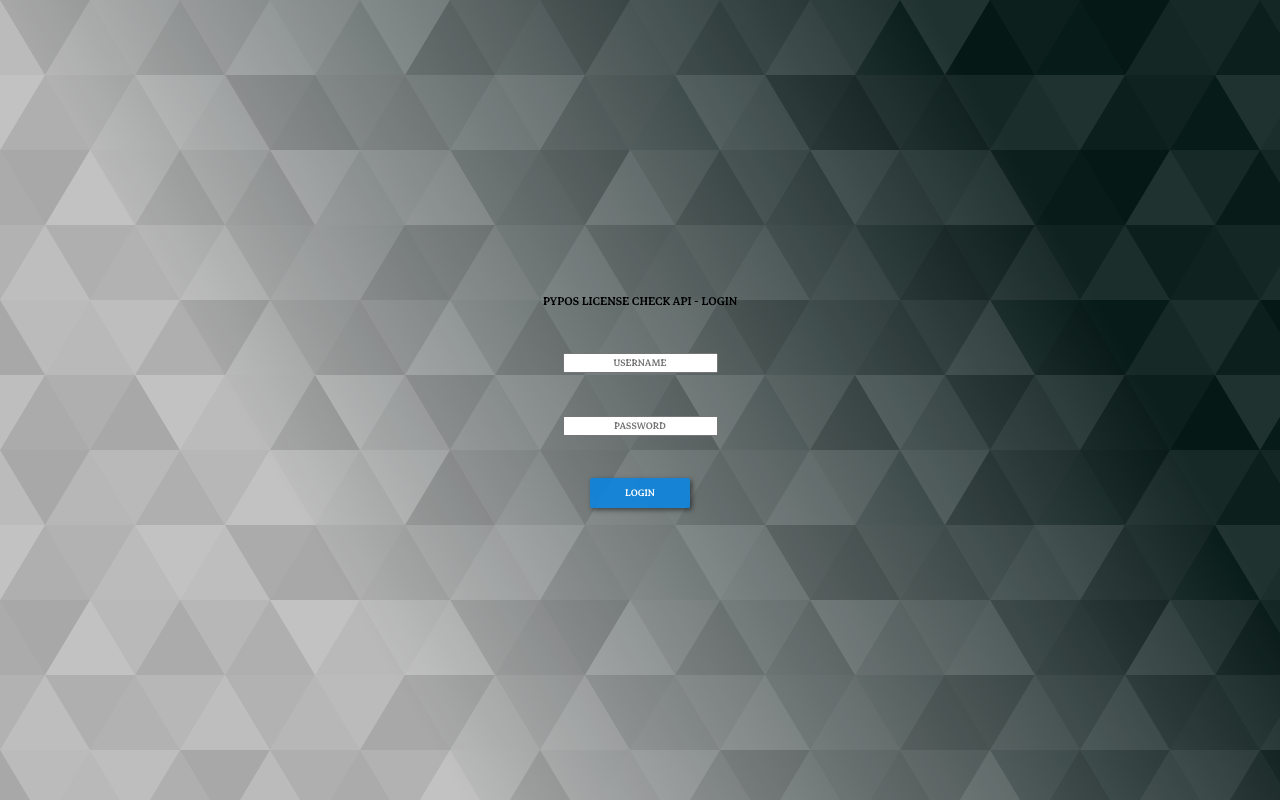
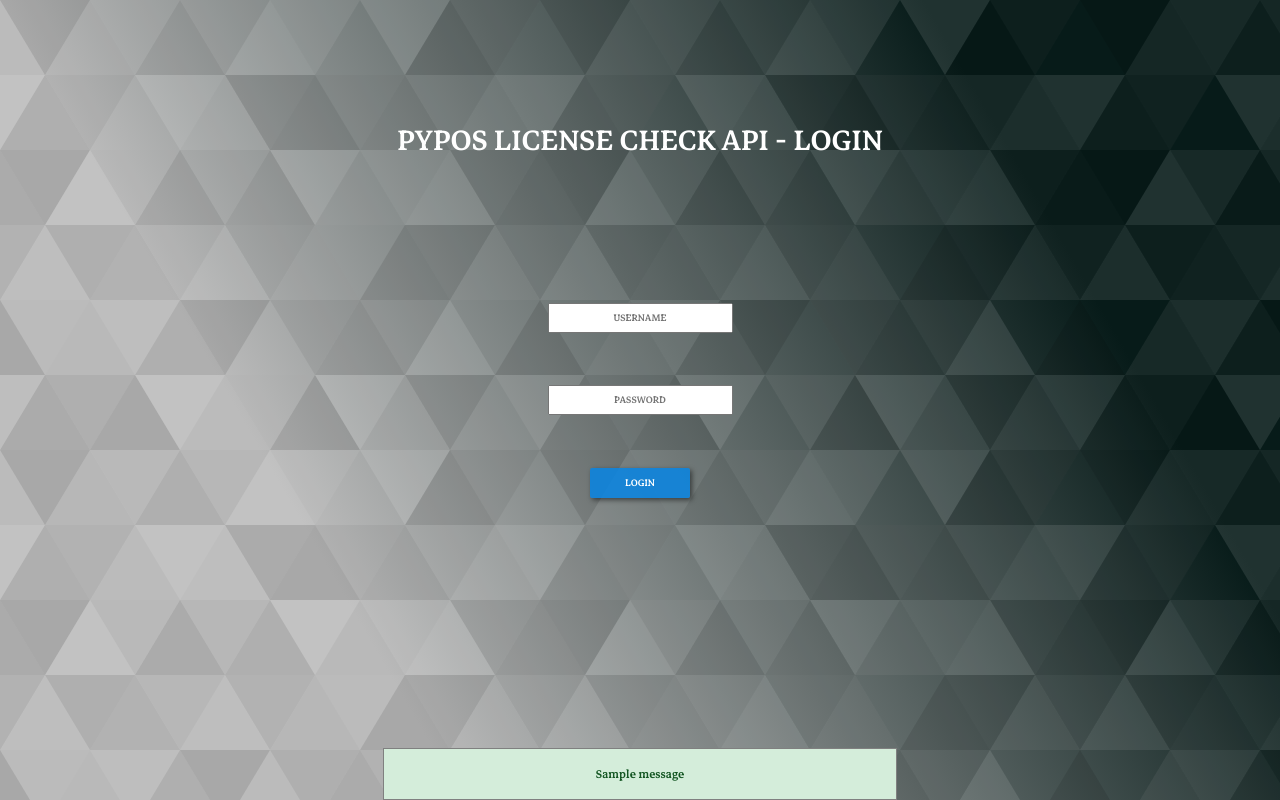
Before and after one commit to Ahmed-ft/PYPOS-LICENSE-CHECK, a Flask app: page /login in a window 1280 px wide. Run offline with Flask 2, Linux system fonts and the light colour scheme; tables that the repository leaves empty hold one stand-in row (values such as "Sample post"); one stand-in notice (Sample message) is shown.

Commit message:
no comment

```diff
--- a/root/main/templates/main/login.html
+++ b/root/main/templates/main/login.html
@@ -1,5 +1,6 @@
 <!DOCTYPE html>
 <html lang="en">
+
 <head>
 
     <meta charset="UTF-8">
@@ -12,17 +13,35 @@
 
 <body>
 
+    <span class="w100 center" style="text-align: center; top: 140px; font-size: 40px; color: white;">PYPOS LICENSE CHECK API - LOGIN</span>
+
     <form style="width: 300px; height: 300px;" class="center flex-c-c-se" action="/login" method="post">
 
-        <span>PYPOS LICENSE CHECK API - LOGIN</span>
-
-        <input type="text" name="username" placeholder="USERNAME" id="">
-        <input type="password" name="password" placeholder="PASSWORD" id="">
+        <input style="padding: 5px 15px;" type="text" name="username" placeholder="USERNAME">
+        <input style="padding: 5px 15px;" type="password" name="password" placeholder="PASSWORD">
 
         <button type="submit" class="btn blue_btn">LOGIN</button>
 
     </form>
 
+    {% with messages = get_flashed_messages(with_categories=true) %}
+
+        {% if messages %}
+
+            {% for category, message in messages %}
+
+            <div id="flash-msg" class="alert alert-{{ category }} flex-c-c">
+
+                <span class="w100 flex-c-c" style="height: 100%;">{{ message }}</span>
+
+            </div>
+
+            {% endfor %}
+
+        {% endif %}
+
+    {% endwith %}
+
 </body>
 
 </html>
--- a/root/main/views.py
+++ b/root/main/views.py
@@ -92,6 +92,7 @@ def reset_db():
 
         print(e)
 
+    logout_user()
     flash('OPERATION DONE. CHECK APP LOGS FOR DETAILES.', 'success')
     return redirect(url_for('main.login'))
 
--- a/root/static/css/init.css
+++ b/root/static/css/init.css
@@ -136,7 +136,7 @@ html {
 
 ::-webkit-scrollbar-thumb {
     border-radius: 20px;
-    background: rgba(128, 128, 128, 0.404) !important;
+    background: #ffffffa2 !important;
 }
 
 /* scroll end ///////////////////////////////////////////////////////////// */
```
Also changed, not shown: root/main/templates/main/index.html (+11 -6 lines).
